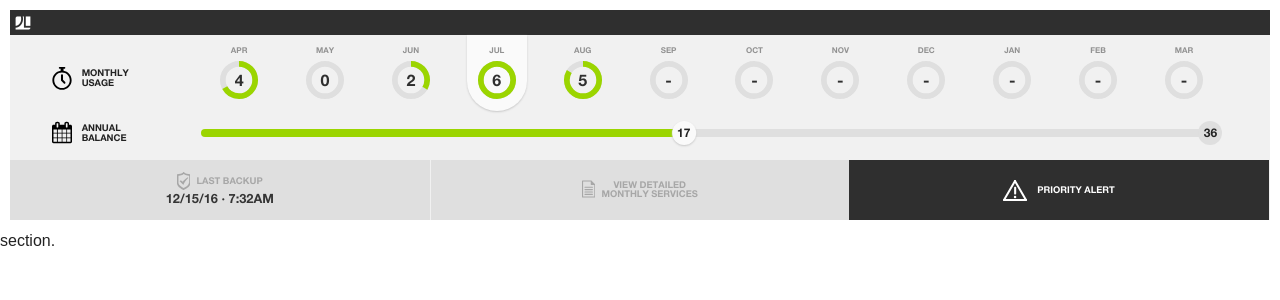
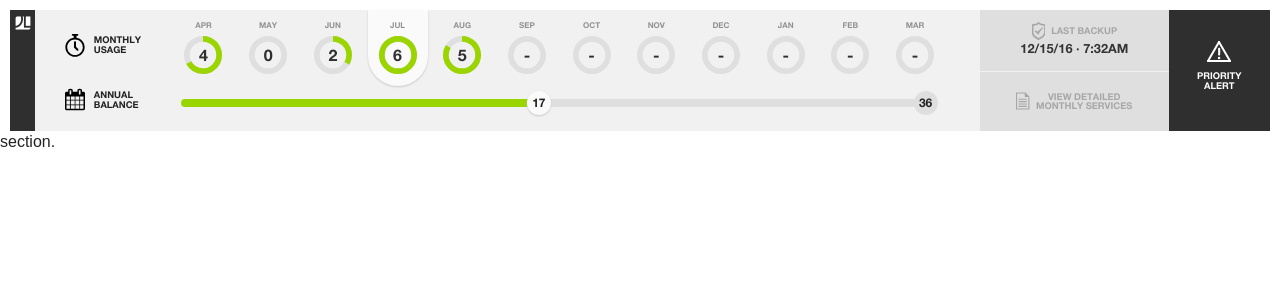
Before and after one commit to drstonebraker/dash-clone-heroku, a PHP site: page / in a window 1280 px wide. Shown: the top 300 px of the page. Run offline with PHP 8.4, Linux system fonts and the light colour scheme; some libraries are stand-ins or nearby versions.

Commit message:
style dashboard (all/desktop)

```diff
--- a/css/main.css
+++ b/css/main.css
@@ -9,7 +9,8 @@
 
 .dashboard {
   display: block;
-  margin: 10px 10px 10px 10px;
+  position: relative;
+  margin: 10px 10px 0 10px;
   min-height: 120px;
   background: #f1f1f1;
   font-family: 'Helvetica Neue Bold', sans-serif;
@@ -156,7 +157,7 @@
    ANNUAL PROGRESS BAR
    ========================================================================== */
 .annual-section {
-  margin-bottom: 25px;
+  padding-bottom: 25px;
 }
 
 .annual-progress {
@@ -768,7 +769,7 @@ textarea {
    display: inline-block;
    margin: 0 8px 0 calc(4% - 8px);
    text-align: left;
-       vertical-align: middle;
+   vertical-align: super;
    min-width: 77px;
    width:10%
   }
@@ -791,6 +792,7 @@ textarea {
   .all-months__spacer {
    width: 8%;
    min-width: 50px;
+   margin-bottom: 2px;
   }
 
 
@@ -804,7 +806,7 @@ textarea {
   }
 
   .annual-section {
-      margin-bottom: 16px;
+  padding-bottom: 20px;
   }
 
   .annual-progress {
@@ -829,6 +831,103 @@ textarea {
    width: 33.3%;
   }
 
+}
 
 
+@media only screen and (min-width : 1025px) {
+
+  .dashboard {
+    padding: 0 23% 0 25px;
   }
+
+  .dl-link {
+    position: absolute;
+    top: 0px;
+    left: 0px;
+    bottom: 0px;
+    height: 100%;
+    width: 25px;
+  }
+
+  @media only screen
+   and (max-width: 1100px) {
+   .month--current {
+     width: 50px;
+     border-radius: 0 0 25px 25px;
+     margin-left: -25px;
+   }
+  }
+
+  .grey-boxes {
+    position: absolute;
+    top: 0px;
+    right: 0px;
+    bottom: 0px;
+    height: 100%;
+    width: 23%;
+  }
+
+  .backup {
+    position:absolute;
+    top: 0px;
+    left: 0px;
+    height: 50%;
+    width: 65%;
+  }
+
+  .benefits {
+    position:absolute;
+    left: 0px;
+    bottom: 0px;
+    height: calc(50% - 1px);
+    width: 65%;
+    margin-left: 0px;
+  }
+
+  .alert {
+    position:absolute;
+    top: 0px;
+    right: 0px;
+    bottom: 0px;
+    height: 100%;
+    width: 35%;
+  }
+
+  .alert-glyph {
+    display:block;
+    margin: 0 auto;
+  }
+
+  .alert-text {
+    display:block;
+    text-align: center;
+    height: 20px;
+  }
+
+  .alert-text__break {
+    display: block;
+  }
+
+  .alert-text__priority {
+    width:100%;
+  }
+
+  .alert-text__close {
+    width:100%;
+    top: -30px;
+    left: 0px !important;
+  }
+
+  .alert-glyph--x {
+    transform: translateY(10px) !important;
+  }
+
+  .alert-text__priority-x {
+    top: 20px;
+  }
+
+  .alert-text__close-x {
+    top: -15px;
+  }
+
+}
--- a/index.html
+++ b/index.html
@@ -23,12 +23,13 @@
         <!--[if lt IE 8]>
 
         <![endif]-->
-        <section class="dashboard">
-          <a class="dl-link" href="http://www.designledge.com/">
+        <main class="dashboard">
+          <a class="dl-link" target="_blank" href="http://www.designledge.com/">
             <img class="dl-link__logo dl-link__logo--white" src="favicon-32x32-white.png" alt="Design Ledge logo">
             <img class="dl-link__logo dl-link__logo--color" src="favicon-32x32.png" alt="Design Ledge logo">
           </a>
 
+          <section class="progress-bars">
             <div class="month-section">
               <div class="progress-label">
                 <svg class="progress-label__glyph" version="1.1" baseProfile="tiny"
@@ -150,7 +151,9 @@
                 <div class="annual-progress__tot-hours" id="annual-progress__tot-hours"></div>
               </div>
             </div><!--end .annual-section-->
+          </section><!--end .progress-bars-->
 
+          <section class="grey-boxes">
             <div class="backup">
               <div class="backup-label">
                 <svg class="backup-label__glyph" version="1.1" baseProfile="tiny"
@@ -235,9 +238,9 @@
               </div>
 
             </button><!--end .alert-->
+          </section>
 
-
-        </section><!-- END DASHBOARD-->
+        </main><!-- END DASHBOARD-->
 
         section.
 
--- a/js/main.js
+++ b/js/main.js
@@ -56,6 +56,8 @@ $( document ).ready(function() {
     } else {
       $(this).data('open', true);
     }
+
+    $('#alert-glyph').toggleClass('alert-glyph--x');
 
     if ($(this).data('open')) {
       $('#alert-glyph').css('transform', 'translateX('+recenterLabel+'px)');
```
Lines whose indentation alone changed are shown as unchanged.
